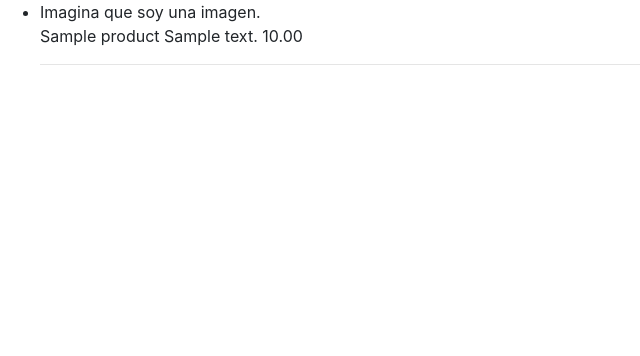
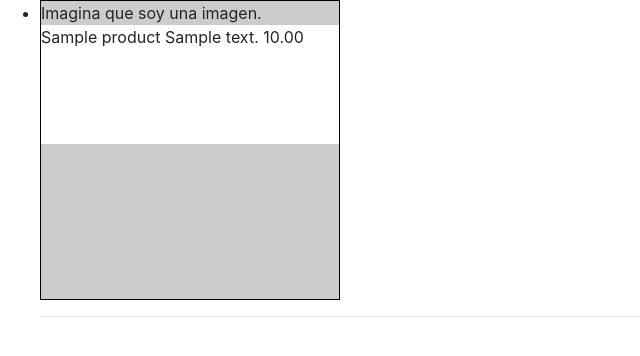
Before and after one commit to PabloFederico/admin1-ElDeporteOnline-ecommerce, a Django app: page /catalog in a window 1280 px wide. Shown: the top 356 px of the page, without its empty margins (0-640 px from the left). Run offline with Django 3.2, Linux system fonts and the light colour scheme; tables that the repository leaves empty hold one stand-in row (values such as "Sample post").

Commit message:
Formatos Divs

```diff
--- a/Catalog/templates/catalog/full_catalog.html
+++ b/Catalog/templates/catalog/full_catalog.html
@@ -5,9 +5,11 @@
     <ul>
         {% for product in object_list %}
         <li>
-            <div>
+            <div style="background-color: #cccccc; width:300px; height: 300px; border: ridge black 1px;">
+                <div>
                 Imagina que soy una imagen.
-                <div>
+                </div style="height: 60%;">
+                <div style="background-color: #ffffff; height: 40%">
                     <span>{{ product.name }}</span>
                     <span>{{ product.short_description }}</span>
                     <span>{{ product.description | safe }}</span>
```
